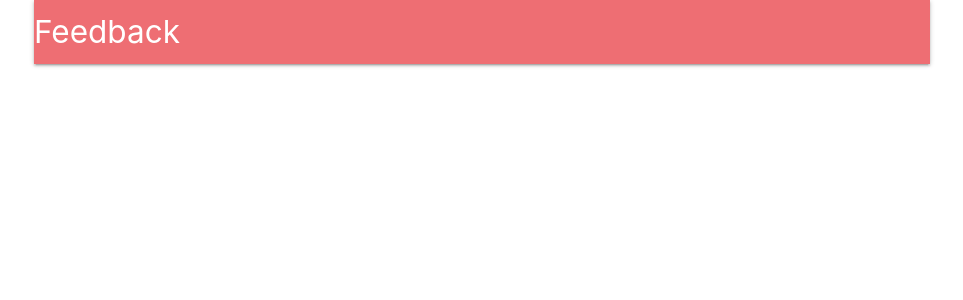
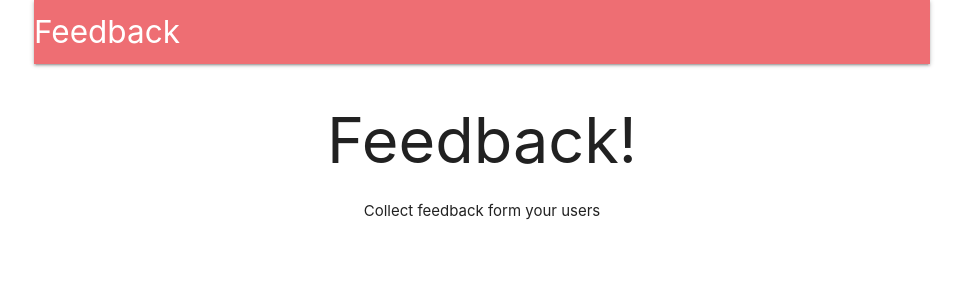
Before and after one commit to Jay055/FeedBackCollection, a React (Create React App) app in the folder client/: page / in a window 1280 px wide. Shown: the top 300 px of the page, without its empty margins (158-1121 px from the left). Built offline with nearby package versions, Linux system fonts and the light colour scheme; no server answers.

Commit message:
Login, logout and Landing

```diff
--- a/client/src/components/App.js
+++ b/client/src/components/App.js
@@ -3,8 +3,11 @@ import { BrowserRouter, Route } from 'react-router-dom';
 import Header from './Header';
 import { connect } from 'react-redux';
 import * as actions from '../components/actions';
+import Landing from './Landing';
 
 
+const Dashboard = () => <h2>Dashboard</h2>;
+const SurveyNew = () => <h2>SurveyNew</h2>;
 
 
 //
@@ -20,6 +23,9 @@ class App extends Component {
           <BrowserRouter>
             <div>
               <Header />
+              <Route exact path="/" component={Landing} />
+              <Route exact path="/surveys" component={Dashboard} />
+              <Route path="/surveys/new" component={SurveyNew} />
 
             </div>
           </BrowserRouter>
--- a/client/src/components/Header.js
+++ b/client/src/components/Header.js
@@ -1,5 +1,7 @@
-import React, { Component } from 'react';
+import React, { Component  } from 'react';
 import { connect } from 'react-redux';
+import  { Link } from 'react-router-dom';
+
 
 class Header extends Component {
   renderContent(){
@@ -9,7 +11,7 @@ class Header extends Component {
       case false:
         return <li><a href='/auth/google'>Login with Google</a></li>
       default:
-        return <li><a>Logout</a></li>
+        return <li><a href='/api/logout'>Logout</a></li>
     }
   }
 
@@ -20,7 +22,9 @@ class Header extends Component {
           <nav>
 
             <div className="nav-wrapper">
-              <a className="left brand-logo">Feedback</a>
+              <Link
+               to={this.props.auth? '/surveys' : '/' }
+              className="left brand-logo">Feedback</Link>
               <ul className="right">
                 {this.renderContent()}
 
--- /dev/null
+++ b/client/src/components/Landing.js
@@ -0,0 +1,14 @@
+import React from 'react';
+
+const Landing = () => {
+  return (
+    <div style={{ textAlign: 'center' }}>
+    <h1>
+      Feedback!
+    </h1>
+    Collect feedback form your users
+  </div>
+);
+};
+
+export default Landing
```
Also changed, not shown: 1 other file (tests, documents, lock files or other folders).
